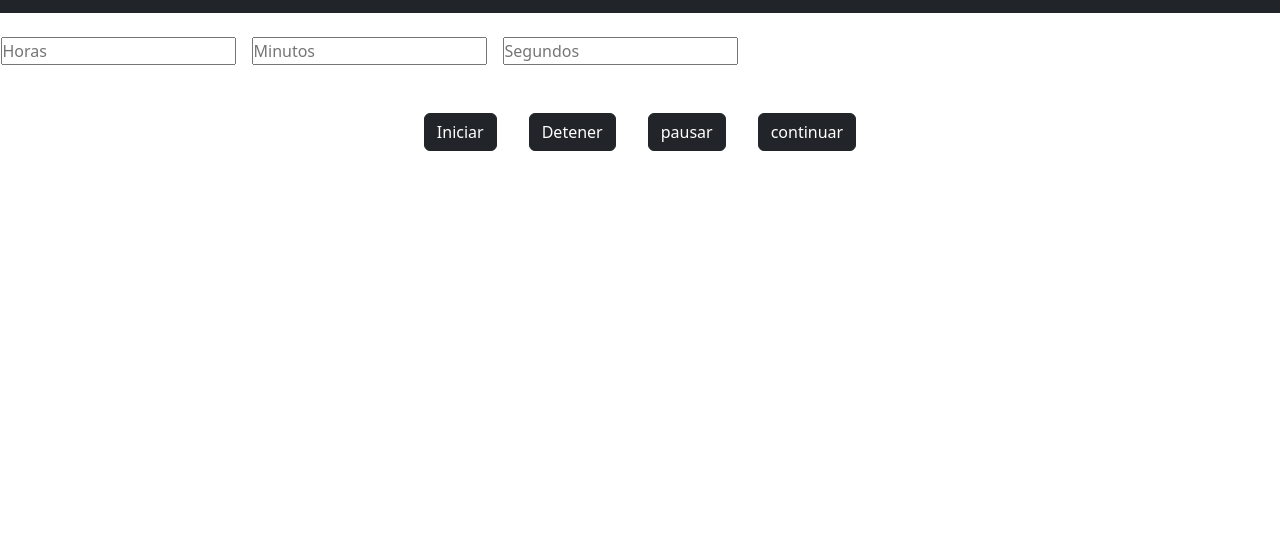
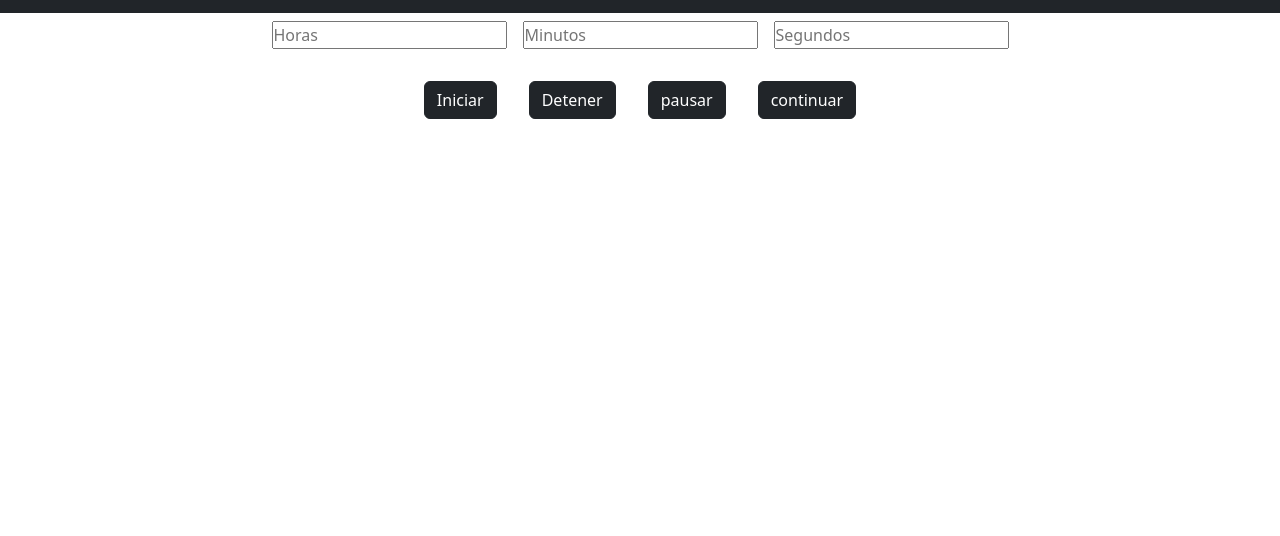
Before and after one commit to RoxaniaGomez/temporizador, a plain HTML site: page index.html in a window 1280 px wide. Shown: the part 134-670 px from the top of the page. Drawn offline with nearby package versions, Linux system fonts and the light colour scheme.

Commit message:
Update index.html

```diff
--- a/index.html
+++ b/index.html
@@ -24,8 +24,8 @@
 
     </header>
     <main class="container">
-        <div class="container p-3">
-            <div class="d-flex justify-content-center w-50">
+        <div class="container">
+            <div class="d-flex justify-content-center ">
 
                 <div class="form-group p-2">
                     <input type="number" id="horas" placeholder="Horas">
```
